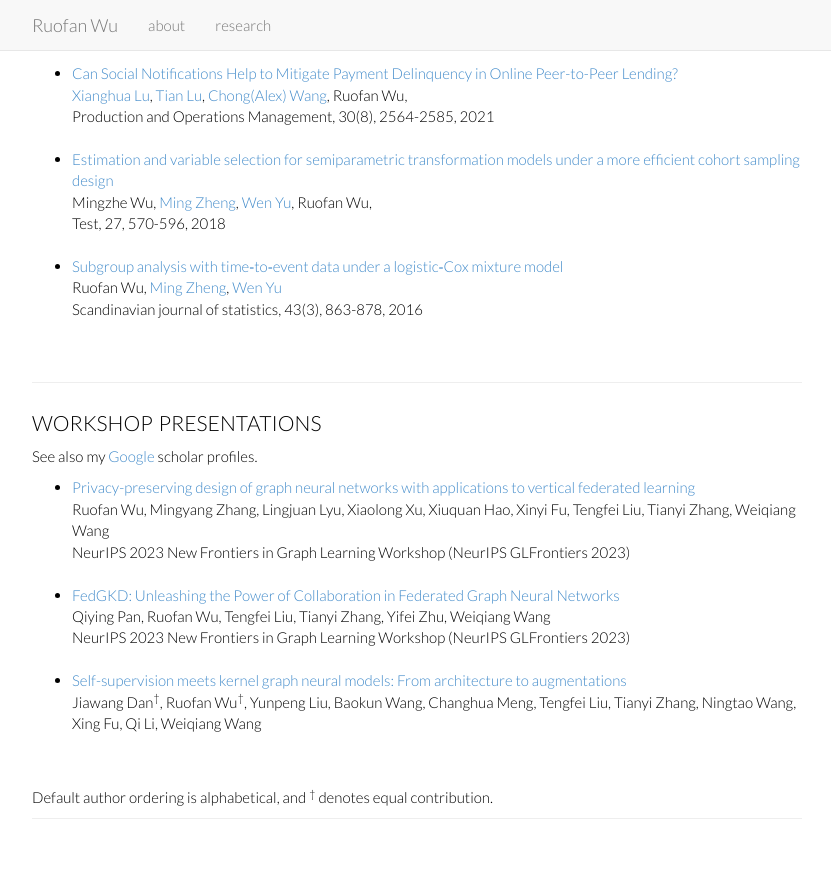
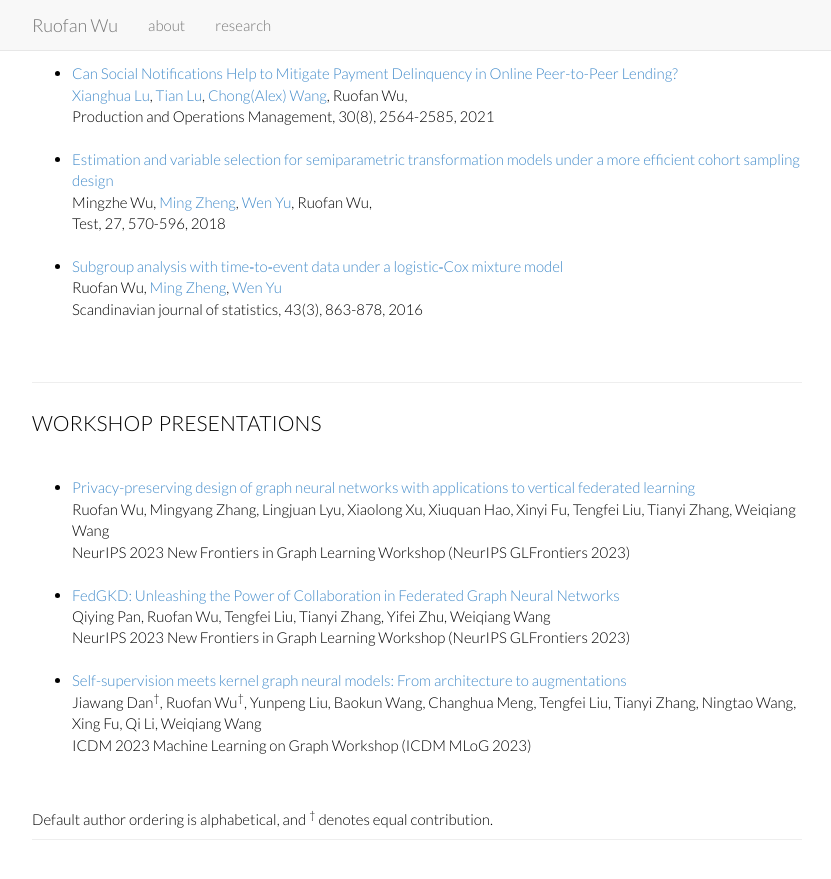
Before and after one commit to Rorschach1989/rorschach1989.github.io, a Jekyll site: the page index.html, which Jekyll copies as it is, in a window 1280 px wide and 900 px high, scrolled down 1644 px. Shown: the top 879 px of the window, without its empty margins (223-1054 px from the left). Built offline with Jekyll 4.4.1, drawn with Linux system fonts in a browser that asks for light colours; nearby versions of some CDN libraries; library files that are not in the unit come from our copies.

Commit message:
Update publication

```diff
--- a/index.html
+++ b/index.html
@@ -183,7 +183,7 @@
 			<br>
 		</li>
 
-		<li> <a href="https://dl.acm.org/doi/abs/10.1145/3583780.3614764"></a>
+		<li> <a href="https://dl.acm.org/doi/abs/10.1145/3583780.3614764">
 			A Momentum Loss Reweighting Method for Improving Recall </a><br>
 			Chenzhi Jiang, Yin Jin, Ningtao Wang, Ruofan Wu, Xing Fu, Weiqiang Wang
 			<br>
@@ -313,11 +313,6 @@
 		<h2 id="research" style="padding-top: 40px; margin-top:
 		-60px;">workshop presentations</h2>
 		<p>
-		  See also
-		  my <a href="https://scholar.google.com/citations?user=lvCtQUMAAAAJ"
-		  onclick="javascript:
-		  pageTracker._trackPageview(&#39;/out/google_scholar&#39;)">Google</a>
-		  scholar profiles.
 		  <br>
 		  <ul>
 
@@ -343,6 +338,8 @@
 				Self-supervision meets kernel graph neural models: From architecture to augmentations </a><br>
 				Jiawang Dan<sup><span>&#8224;</span></sup>, Ruofan Wu<sup><span>&#8224;</span></sup>,
 				Yunpeng Liu, Baokun Wang, Changhua Meng, Tengfei Liu, Tianyi Zhang, Ningtao Wang, Xing Fu, Qi Li, Weiqiang Wang
+				<br>
+				ICDM 2023 Machine Learning on Graph Workshop (ICDM MLoG 2023)
 				<br>
 				<br>
 			</li>
```
